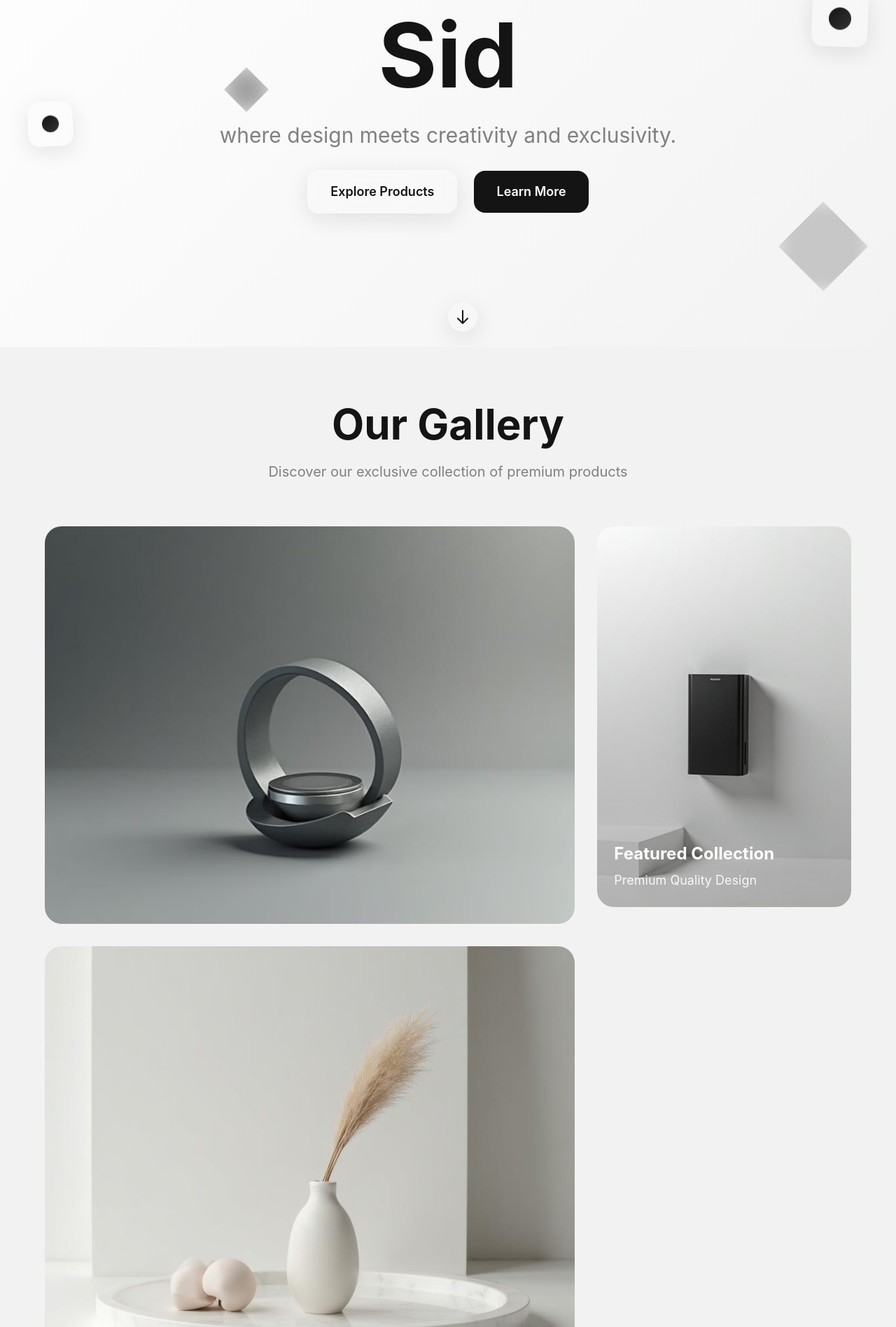
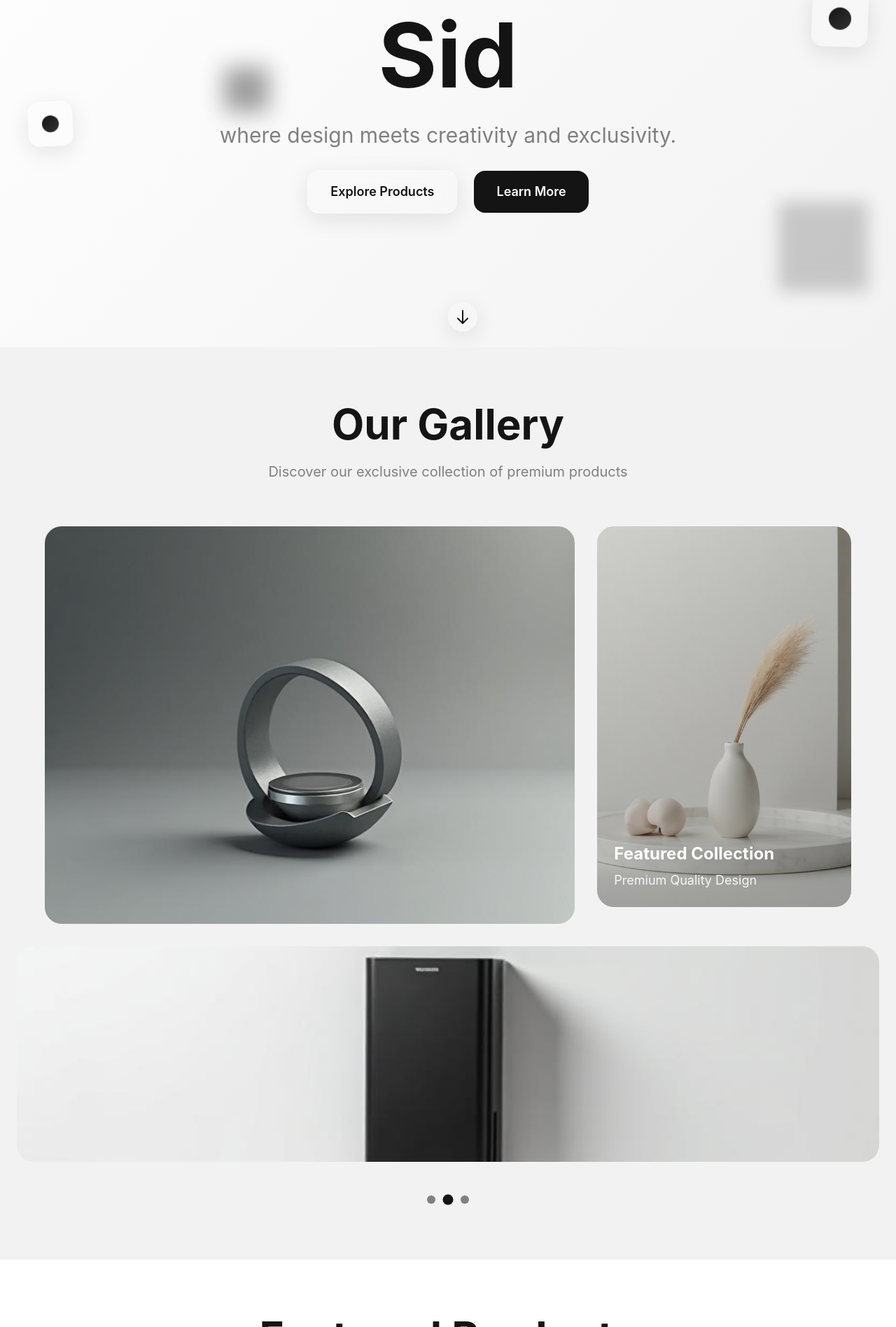
Before and after one commit to sidsai091/sid-glassy-showcase, a React (Vite) app: page / in a window 1280 px wide. Shown: the part 304-2200 px from the top of the page at 70% size. Built offline with nearby package versions, Linux system fonts and the light colour scheme.

Commit message:
Fix gallery and hero section
Update gallery section to make the bottom image full width and restore original layout. Fix hero section to use tilted squares instead of star shapes.

```diff
--- a/src/components/Gallery.tsx
+++ b/src/components/Gallery.tsx
@@ -39,8 +39,8 @@ const Gallery = () => {
         </motion.div>
 
         <div className="grid grid-cols-1 lg:grid-cols-3 gap-8 max-w-6xl mx-auto">
-          {/* Left Side - Two stacked images */}
-          <div className="lg:col-span-2 grid grid-cols-1 gap-8">
+          {/* Left Side - Single image */}
+          <div className="lg:col-span-2">
             <motion.div
               className="relative overflow-hidden rounded-3xl aspect-[4/3]"
               initial={{ opacity: 0, scale: 0.8 }}
@@ -51,32 +51,6 @@ const Gallery = () => {
               <img
                 src={images[currentImageIndex]}
                 alt="Featured Product"
-                className="w-full h-full object-cover"
-              />
-              <div className="absolute inset-0 bg-gradient-to-t from-pure-dark/20 to-transparent opacity-0 hover:opacity-100 transition-opacity duration-300" />
-              <motion.div
-                className="absolute inset-0 flex items-center justify-center opacity-0 hover:opacity-100 transition-opacity duration-300"
-                whileHover={{ scale: 1.1 }}
-              >
-                <div className="glass rounded-full p-4">
-                  <svg className="w-8 h-8 text-pure-dark" fill="none" stroke="currentColor" viewBox="0 0 24 24">
-                    <path strokeLinecap="round" strokeLinejoin="round" strokeWidth={2} d="M15 12a3 3 0 11-6 0 3 3 0 016 0z" />
-                    <path strokeLinecap="round" strokeLinejoin="round" strokeWidth={2} d="M2.458 12C3.732 7.943 7.523 5 12 5c4.478 0 8.268 2.943 9.542 7-1.274 4.057-5.064 7-9.542 7-4.477 0-8.268-2.943-9.542-7z" />
-                  </svg>
-                </div>
-              </motion.div>
-            </motion.div>
-
-            <motion.div
-              className="relative overflow-hidden rounded-3xl aspect-[4/3]"
-              initial={{ opacity: 0, scale: 0.8 }}
-              animate={inView ? { opacity: 1, scale: 1 } : {}}
-              transition={{ duration: 0.8, delay: 0.4 }}
-              whileHover={{ scale: 1.02 }}
-            >
-              <img
-                src={images[(currentImageIndex + 1) % images.length]}
-                alt="Product 2"
                 className="w-full h-full object-cover"
               />
               <div className="absolute inset-0 bg-gradient-to-t from-pure-dark/20 to-transparent opacity-0 hover:opacity-100 transition-opacity duration-300" />
@@ -103,8 +77,8 @@ const Gallery = () => {
             whileHover={{ scale: 1.02 }}
           >
             <motion.img
-              src={images[(currentImageIndex + 2) % images.length]}
-              alt="Product 3"
+              src={images[(currentImageIndex + 1) % images.length]}
+              alt="Product 2"
               className="w-full h-full object-cover"
               key={currentImageIndex}
               initial={{ opacity: 0, scale: 1.1 }}
@@ -135,6 +109,33 @@ const Gallery = () => {
           </motion.div>
         </div>
 
+        {/* Bottom Full Width Image */}
+        <motion.div
+          className="mt-8 relative overflow-hidden rounded-3xl aspect-[4/1] w-full"
+          initial={{ opacity: 0, y: 50 }}
+          animate={inView ? { opacity: 1, y: 0 } : {}}
+          transition={{ duration: 0.8, delay: 0.8 }}
+          whileHover={{ scale: 1.01 }}
+        >
+          <img
+            src={images[(currentImageIndex + 2) % images.length]}
+            alt="Product 3"
+            className="w-full h-full object-cover"
+          />
+          <div className="absolute inset-0 bg-gradient-to-t from-pure-dark/20 to-transparent opacity-0 hover:opacity-100 transition-opacity duration-300" />
+          <motion.div
+            className="absolute inset-0 flex items-center justify-center opacity-0 hover:opacity-100 transition-opacity duration-300"
+            whileHover={{ scale: 1.1 }}
+          >
+            <div className="glass rounded-full p-4">
+              <svg className="w-8 h-8 text-pure-dark" fill="none" stroke="currentColor" viewBox="0 0 24 24">
+                <path strokeLinecap="round" strokeLinejoin="round" strokeWidth={2} d="M15 12a3 3 0 11-6 0 3 3 0 016 0z" />
+                <path strokeLinecap="round" strokeLinejoin="round" strokeWidth={2} d="M2.458 12C3.732 7.943 7.523 5 12 5c4.478 0 8.268 2.943 9.542 7-1.274 4.057-5.064 7-9.542 7-4.477 0-8.268-2.943-9.542-7z" />
+              </svg>
+            </div>
+          </motion.div>
+        </motion.div>
+
         {/* Image Indicators */}
         <motion.div
           className="flex justify-center mt-12 space-x-3"
@@ -146,9 +147,9 @@ const Gallery = () => {
             <button
               key={index}
               onClick={() => setCurrentImageIndex(index)}
-              className={`w-full h-3 rounded-lg transition-all duration-300 ${
+              className={`w-3 h-3 rounded-full transition-all duration-300 ${
                 index === currentImageIndex
-                  ? 'bg-pure-dark scale-105'
+                  ? 'bg-pure-dark scale-125'
                   : 'bg-medium-grey hover:bg-dark-grey'
               }`}
             />
--- a/src/components/Hero.tsx
+++ b/src/components/Hero.tsx
@@ -12,20 +12,17 @@ const Hero = () => {
       {/* Animated Background Elements */}
       <div className="absolute inset-0">
         <motion.div
-          className="absolute top-20 left-10 w-20 h-20 bg-pure-dark blur-sm"
-          style={{ clipPath: 'polygon(50% 0%, 100% 50%, 50% 100%, 0% 50%)' }}
+          className="absolute top-20 left-10 w-20 h-20 bg-pure-dark blur-sm transform rotate-45"
           animate={{ y: [0, -20, 0], opacity: [0.3, 0.6, 0.3] }}
           transition={{ duration: 4, repeat: Infinity }}
         />
         <motion.div
-          className="absolute bottom-20 right-10 w-32 h-32 bg-pure-dark blur-md"
-          style={{ clipPath: 'polygon(50% 0%, 100% 50%, 50% 100%, 0% 50%)' }}
+          className="absolute bottom-20 right-10 w-32 h-32 bg-pure-dark blur-md transform rotate-45"
           animate={{ y: [0, 20, 0], opacity: [0.2, 0.5, 0.2] }}
           transition={{ duration: 6, repeat: Infinity, delay: 1 }}
         />
         <motion.div
-          className="absolute top-1/2 left-1/4 w-16 h-16 bg-pure-dark blur-lg"
-          style={{ clipPath: 'polygon(50% 0%, 100% 50%, 50% 100%, 0% 50%)' }}
+          className="absolute top-1/2 left-1/4 w-16 h-16 bg-pure-dark blur-lg transform rotate-45"
           animate={{ x: [0, 30, 0], opacity: [0.4, 0.7, 0.4] }}
           transition={{ duration: 5, repeat: Infinity, delay: 2 }}
         />
```
